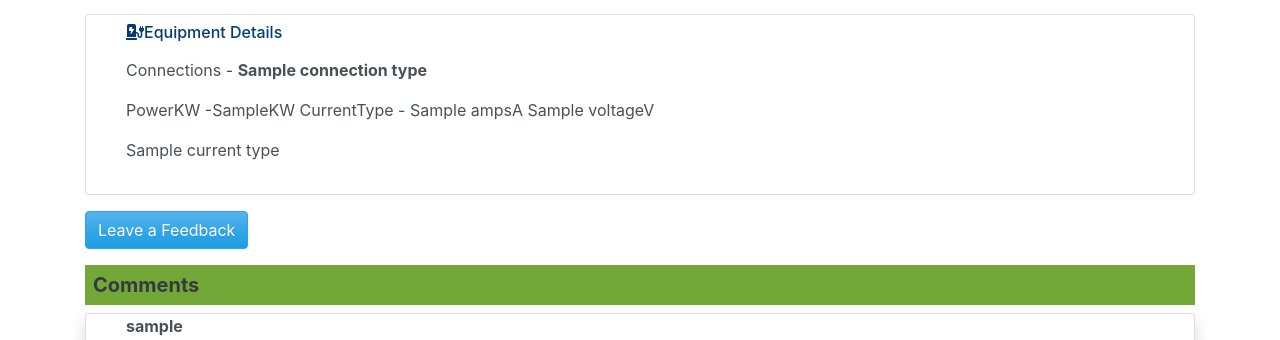
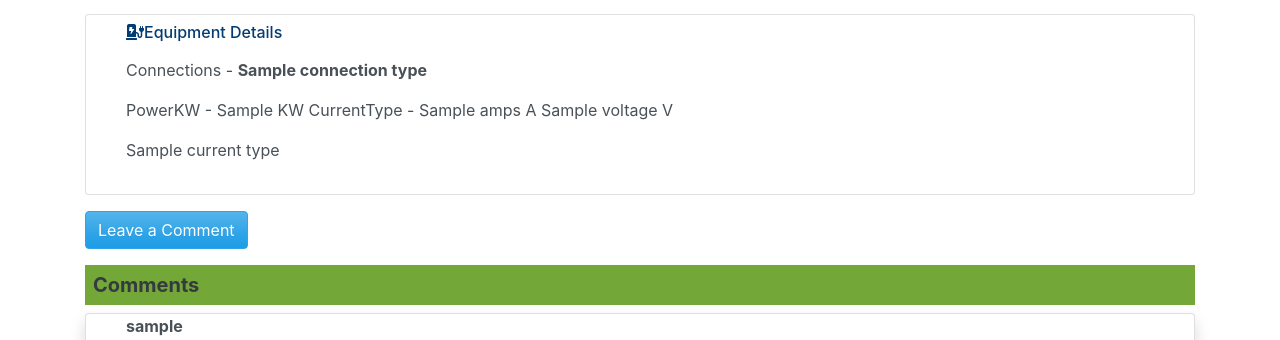
Before and after one commit to SpringBoardRepo/ChargR, a Flask app: template templates/details.html in a window 1280 px wide. Shown: the part 636-976 px from the top of the page. Run offline with Flask 2, Linux system fonts and the light colour scheme; the visitor is signed in with stand-in values (Sample User, id 1); tables that the repository leaves empty hold one stand-in row (values such as "Sample post"); the template is opened without the code that fills it: values that come from a table or form of the project are taken from there, most other values are stand-ins (such as "Sample title", 1, 10 or a date in 2020); some libraries are stand-ins or nearby versions.

Commit message:
fix the typo and UI

```diff
--- a/templates/details.html
+++ b/templates/details.html
@@ -46,7 +46,8 @@
                 {% for conn in d.Connections %}
                 <p>Connections -
                     <b> {{conn.ConnectionType.Title}} </b></p>
-                <p> PowerKW -{{conn.PowerKW}}KW CurrentType - {{conn.Amps}}A {{conn.Voltage}}V </p>
+                <p>  PowerKW - {% if conn.PowerKW %} {{conn.PowerKW}} KW {% endif %}
+                   CurrentType -  {% if conn.Amps %} {{conn.Amps}} A {% endif %} {% if conn.Voltage %}{{conn.Voltage}} V{% endif %} </p>
                   {{conn.CurrentType.Title}}
                 {% endfor %}
             </p>
@@ -56,11 +57,12 @@
     <div>
         <form action="" method="POST" class="mt-3">
             {% if session['username'] %}
-                <a href="/station/detail/{{d.ID}}/add-comment/{{session['username']}}"class="btn btn-primary">Leave a Feedback </a>
+                <a href="/station/detail/{{d.ID}}/add-comment/{{session['username']}}"class="btn btn-primary">Leave a Comment </a>
             {% else %}
                 <a href="/login" class="btn btn-info">Login to give a Comment </a>
             {% endif %}
        </form>
+       {% if Comments %}
        <p> <h5><b><span class="d-block p-2 bg-success text-dark">Comments</span></b></h5>
             {% for comment in comments %}
             <ul class="card shadow bg-body rounded mt-2">
@@ -70,6 +72,7 @@
             </ul>
             {% endfor %}
         </p>
+        {% endif %}
     </div>
    {% endfor %}
 </div>
```
